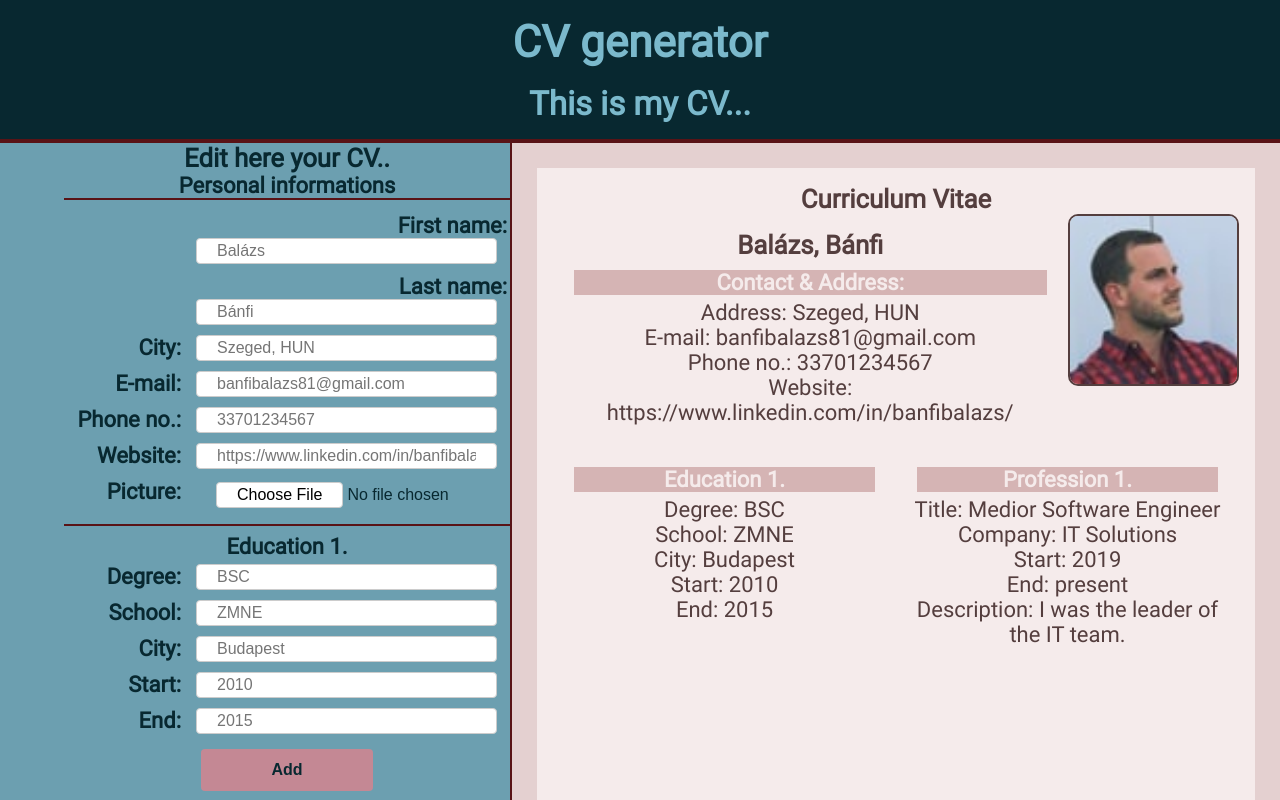
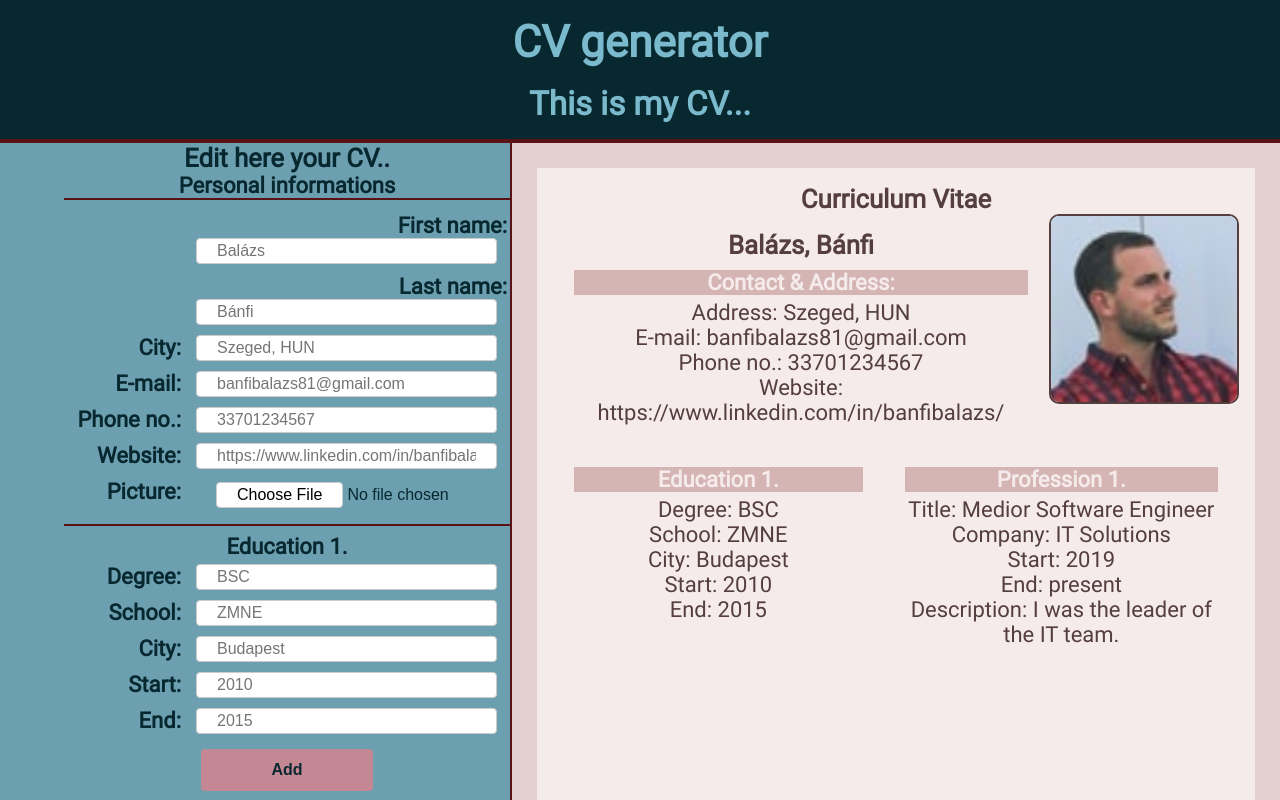
Before and after one commit to BalazsBanfi/CV-generator, a React (Vite) app: page / in a window 1280 px wide. Shown: the top 800 px of the page. Built offline with nearby package versions, Linux system fonts and the light colour scheme.

Commit message:
Add img fixed width

```diff
--- a/src/styles/style.css
+++ b/src/styles/style.css
@@ -182,8 +182,8 @@ button:hover {
   grid-area: 1 / 4 / 2 / 5;
   border: 2px solid var(--printC4);
   border-radius: 10px;
-  width: 100%;
-  height: auto;
+  width: 190px;
+  height: 190px;
 }
 
 .education-data {
```
